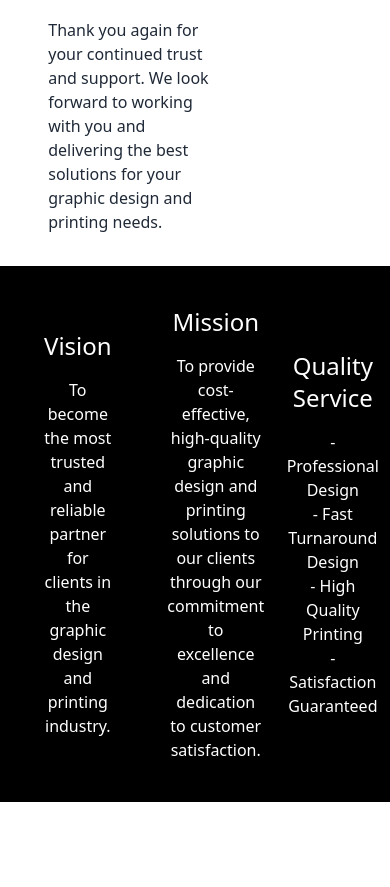
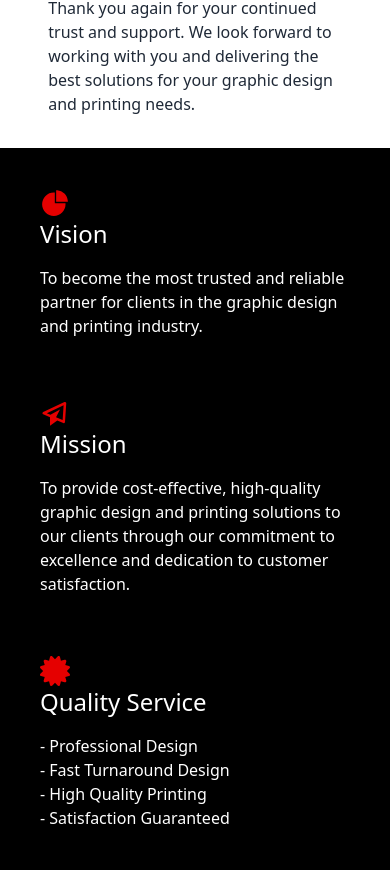
Before and after one commit to Soikotdeb/nishans-media-client, a React (Vite) app: page /about in a window 390 px wide. Shown: the part 1091-1978 px from the top of the page. Built offline with nearby package versions, Linux system fonts and the light colour scheme.

Commit message:
update responsive

```diff
--- a/src/Pages/AboutUs/Banner/Banner.jsx
+++ b/src/Pages/AboutUs/Banner/Banner.jsx
@@ -6,7 +6,7 @@ const Banner = () => {
     return (
         <div className="w-11/12 mx-auto">
             <div className="md:flex items-center">
-                <div className="w-1/3 p-20">
+                <div className="w-full md:w-1/3 md:p-20 p-10">
                     <img className="" src={nishanImage} alt="" />
                     <div className="mt-20">
                         <img src={signature} alt="" />
@@ -14,7 +14,7 @@ const Banner = () => {
                         <p>CEO, Nishan Media</p>
                     </div>
                 </div>
-                <div className="p-8 relative w-2/3">
+                <div className="p-8 relative md:w-2/3 w-full">
                     <h1 className="md:text-2xl text-primary font-bold mb-5">Pioneering Innovation in the Digital Print Industry</h1>
                     <p className="text-base md:text-xl">As a founder and CEO of a graphic design and printing house, my mission is to provide innovative and high-quality services to our customers, creativity, and collaboration to ensure that our clients receive the best possible products, services, and experiences. We are dedicated to understanding our customers’ needs and delivering solutions that meet and exceed their expectations. </p>
                     <p className="mt-5 text-base md:text-xl">
--- a/src/Pages/AboutUs/Mission/Mission.jsx
+++ b/src/Pages/AboutUs/Mission/Mission.jsx
@@ -6,23 +6,23 @@ import {FaCertificate } from 'react-icons/fa';
 const Mission = () => {
     return (
         <div className="bg-black text-white">
-            <div className="grid grid-cols-3 gap-5 items-center justify-center p-5 md:p-20">
-                <div className="p-5 md:p-10 text-center md:text-start  flex gap-1">
-                    <AiFillPieChart className='text-white text-3xl w-4/12' />
+            <div className="grid grid-cols-1 md:grid-cols-3  gap-5 items-center justify-center p-5 md:p-20">
+                <div className="p-5 md:p-10 text-start md:flex gap-1">
+                    <AiFillPieChart className='text-primary text-3xl md:w-4/12' />
                     <div>
                         <h2 className="text-2xl md:text-3xl mb-4">Vision</h2>
                         <p>To become the most trusted and reliable partner for clients in the graphic design and printing industry.</p>
                     </div>
                 </div>
-                <div className="p-5 md:p-10 text-center md:text-start flex gap-1">
-                    <BiPaperPlane className='text-white text-3xl w-4/12' />
+                <div className="p-5 md:p-10 text-start md:flex gap-1">
+                    <BiPaperPlane className='text-primary text-3xl md:w-4/12' />
                     <div>
                         <h2 className="text-2xl md:text-3xl mb-4">Mission</h2>
                         <p>To provide cost-effective, high-quality graphic design and printing solutions to our clients through our commitment to excellence and dedication to customer satisfaction.</p>
                     </div>
                 </div>
-                <div className="p-5 md:p-10 text-center md:text-start flex">
-                    <FaCertificate className='text-white text-3xl w-4/12' />
+                <div className="p-5 md:p-10 text-start md:flex">
+                    <FaCertificate className='text-primary text-3xl md:w-4/12' />
                     <div>
                         <h2 className="text-2xl md:text-3xl mb-4">Quality Service</h2>
                         <p>- Professional Design</p>
```
